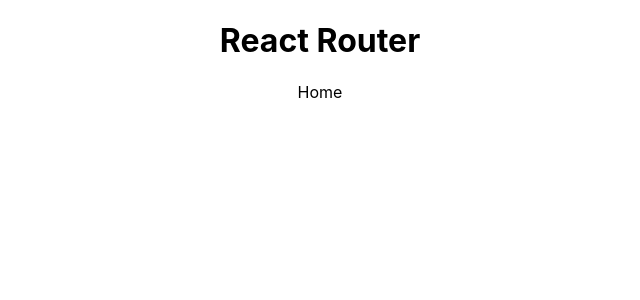
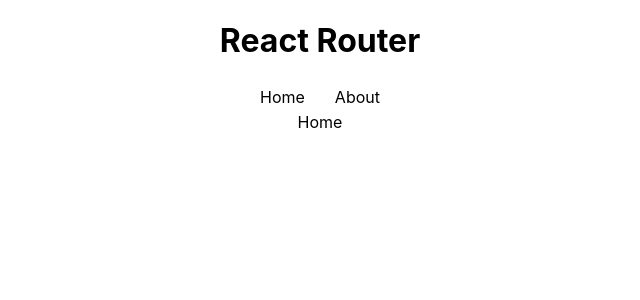
Before and after one commit to rafaelsslemes/react_router, a React (Create React App) app: page / in a window 1280 px wide. Shown: the top 300 px of the page, without its empty margins (320-960 px from the left). Built offline with nearby package versions, Linux system fonts and the light colour scheme.

Commit message:
Added NavBar to change route

```diff
--- a/src/App.js
+++ b/src/App.js
@@ -1,5 +1,6 @@
 import { BrowserRouter, Route, Routes } from 'react-router-dom';
 import './App.css';
+import NavBar from './components/NavBar';
 import About from './pages/About';
 import Home from './pages/Home';
 
@@ -9,6 +10,7 @@
 
       <h1> React Router </h1>
       <BrowserRouter>
+        <NavBar/>
         <Routes>
           <Route path="/" element={<Home/>} />
           <Route path="/about" element={<About/>} />
--- /dev/null
+++ b/src/components/NavBar.css
@@ -0,0 +1,20 @@
+nav {
+    display: flex;
+    justify-content: center;
+}
+
+nav a {
+    margin: 0 10px;
+    padding: 5px;
+    text-decoration: none;
+    color: #000;
+}
+
+nav a:hover {
+    color: #CCC;
+}
+
+.active {
+    background-color: #000;
+    color: #FFF;
+}
--- /dev/null
+++ b/src/components/NavBar.js
@@ -0,0 +1,17 @@
+import React from 'react'
+import { Link } from 'react-router-dom'
+
+import './NavBar.css'
+
+const NavBar = () => {
+  return (
+    <div>
+        <nav>
+            <Link to='/'>Home</Link>
+            <Link to='/about'>About</Link>
+        </nav>
+    </div>
+  )
+}
+
+export default NavBar
```
